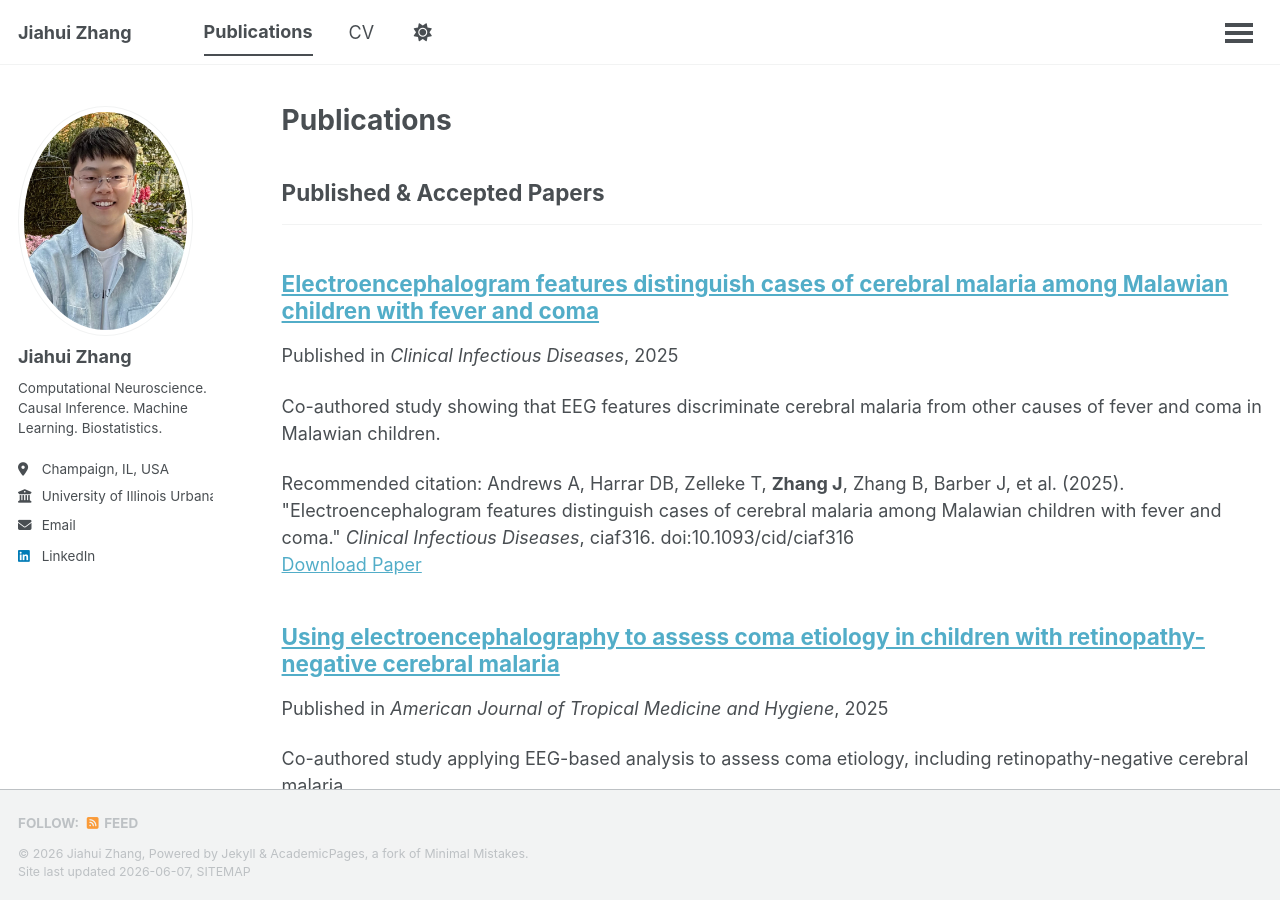
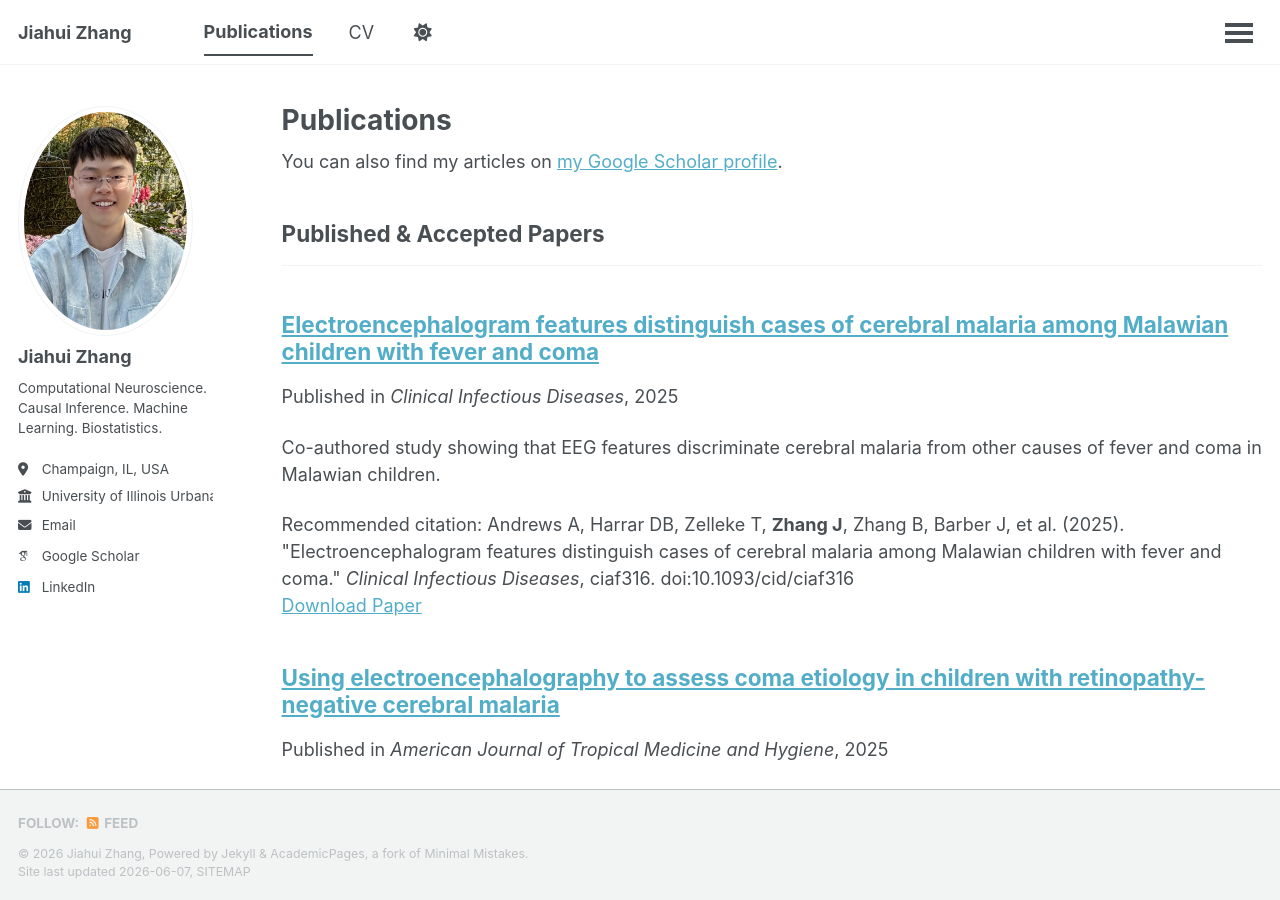
Before and after one commit to zjh688/zjh68688.github.io, a Jekyll site: the page built from _pages/publications.html, in a window 1280 px wide and 900 px high. Built offline with Jekyll 4.4.1, drawn with Linux system fonts in a browser that asks for light colours; some web fonts are replaced; a script that is not in the unit is left out; part of the change alters nothing that is shown.

Commit message:
Update _config.yml

```diff
--- a/_config.yml
+++ b/_config.yml
@@ -34,7 +34,7 @@ author:
   # Academic websites
   academia         : # URL
   arxiv            : # URL - Update with the correct link to your profile
-  googlescholar    : # "https://scholar.google.com/citations?user=XXXX" — add once you create a Scholar profile
+  googlescholar    : "https://scholar.google.com/citations?hl=zh-CN&user=lA9uLoAAAAAJ"
   inspire-hep      : # URL
   impactstory      : # URL
   orcid            : # "https://orcid.org/0000-0000-0000-0000" — add your ORCID if you have one
```
